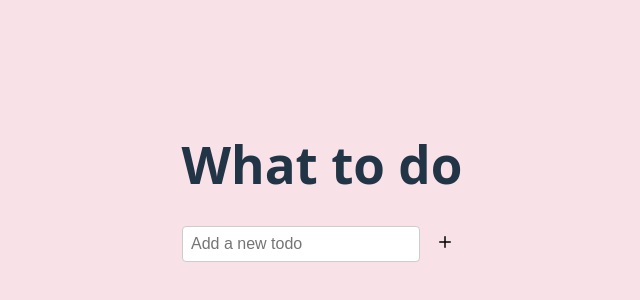
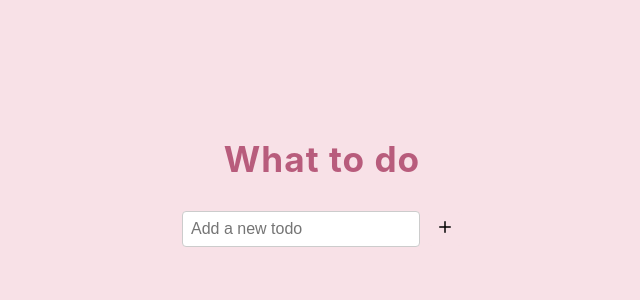
Before and after one commit to FannyPetersen/todo, a React (Vite) app: page / in a window 1280 px wide. Shown: the part 206-506 px from the top of the page, without its empty margins (318-958 px from the left). Built offline with nearby package versions, Linux system fonts and the light colour scheme.

Commit message:
Improve typography

```diff
--- a/src/App.css
+++ b/src/App.css
@@ -34,6 +34,21 @@
   }
 }
 
+body {
+  margin: 0;
+  font-family: 'Inter', 'Segoe UI', 'Roboto', 'Helvetica Neue', Arial, sans-serif;
+  background: #f8e1e7;
+  color: #2d2d2d;
+}
+
+h1 {
+  font-size: 2.2rem;
+  font-weight: 700;
+  margin-bottom: 32px;
+  letter-spacing: 1px;
+  color: #b85c7c;
+}
+
 .app-container {
   background: #f8e1e7;
   min-height: 100vh;
@@ -45,6 +60,10 @@
   justify-content: center;
 }
 
+input[type="text"] {
+  font-size: 1.1rem;
+}
+
 ul {
   list-style: none;
   padding-left: 0;
@@ -54,6 +73,7 @@ ul {
 }
 
 li {
+  font-size: 1.1rem;
   background: #fff;
   border-radius: 8px;
   box-shadow: 0 2px 8px 0 #e6bfcf44;
@@ -76,9 +96,14 @@ li:hover {
 }
 
 span[onClick] {
+  font-size: 1.15rem;
   flex: 1;
-  font-size: 1.1rem;
   text-align: left;
+}
+
+button {
+  font-family: inherit;
+  font-size: 1.05rem;
 }
 
 button[aria-label="Delete todo"] {
```
